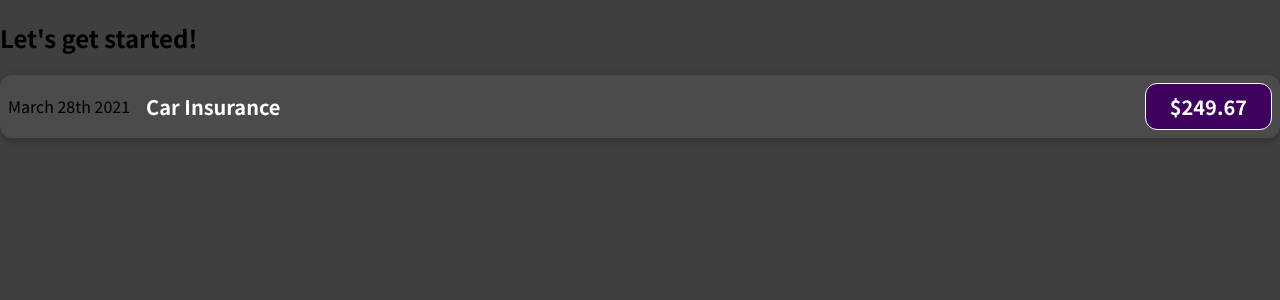
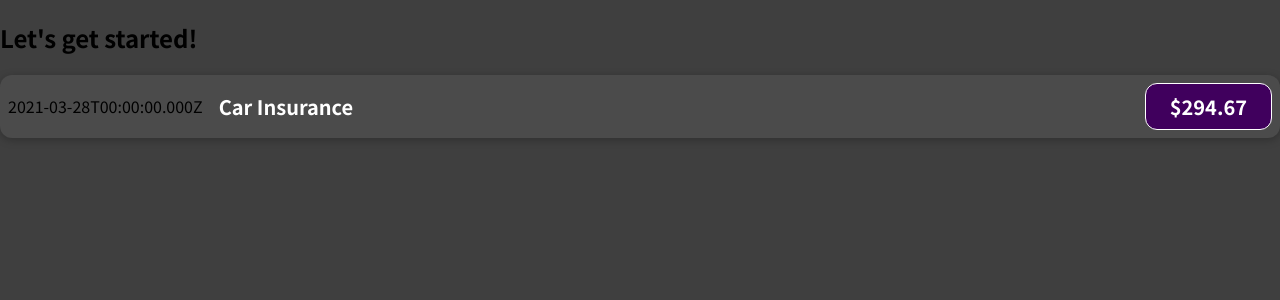
Before and after one commit to ianbelfatto/first-react-app, a JavaScript app: page / in a window 1280 px wide. Shown: the top 300 px of the page. Built offline with nearby package versions, Linux system fonts and the light colour scheme.

Commit message:
sets up dynamic data in ExpenseItem component

```diff
--- a/src/components/ExpenseItem.js
+++ b/src/components/ExpenseItem.js
@@ -1,12 +1,16 @@
 import "./ExpenseItem.css";
 
 function ExpenseItem() {
+  const expenseDate = new Date(2021, 2, 28);
+  const expenseTitle = "Car Insurance";
+  const expenseAmount = 294.67;
+
   return (
     <div className="expense-item">
-      <div>March 28th 2021</div>
+      <div>{expenseDate.toISOString()}</div>
       <div className="expense-item__description">
-        <h2>Car Insurance</h2>
-        <div className="expense-item__price">$249.67</div>
+        <h2>{expenseTitle}</h2>
+        <div className="expense-item__price">${expenseAmount}</div>
       </div>
     </div>
   );
```
Also changed, not shown: 1 other file (tests, documents, lock files or other folders).
